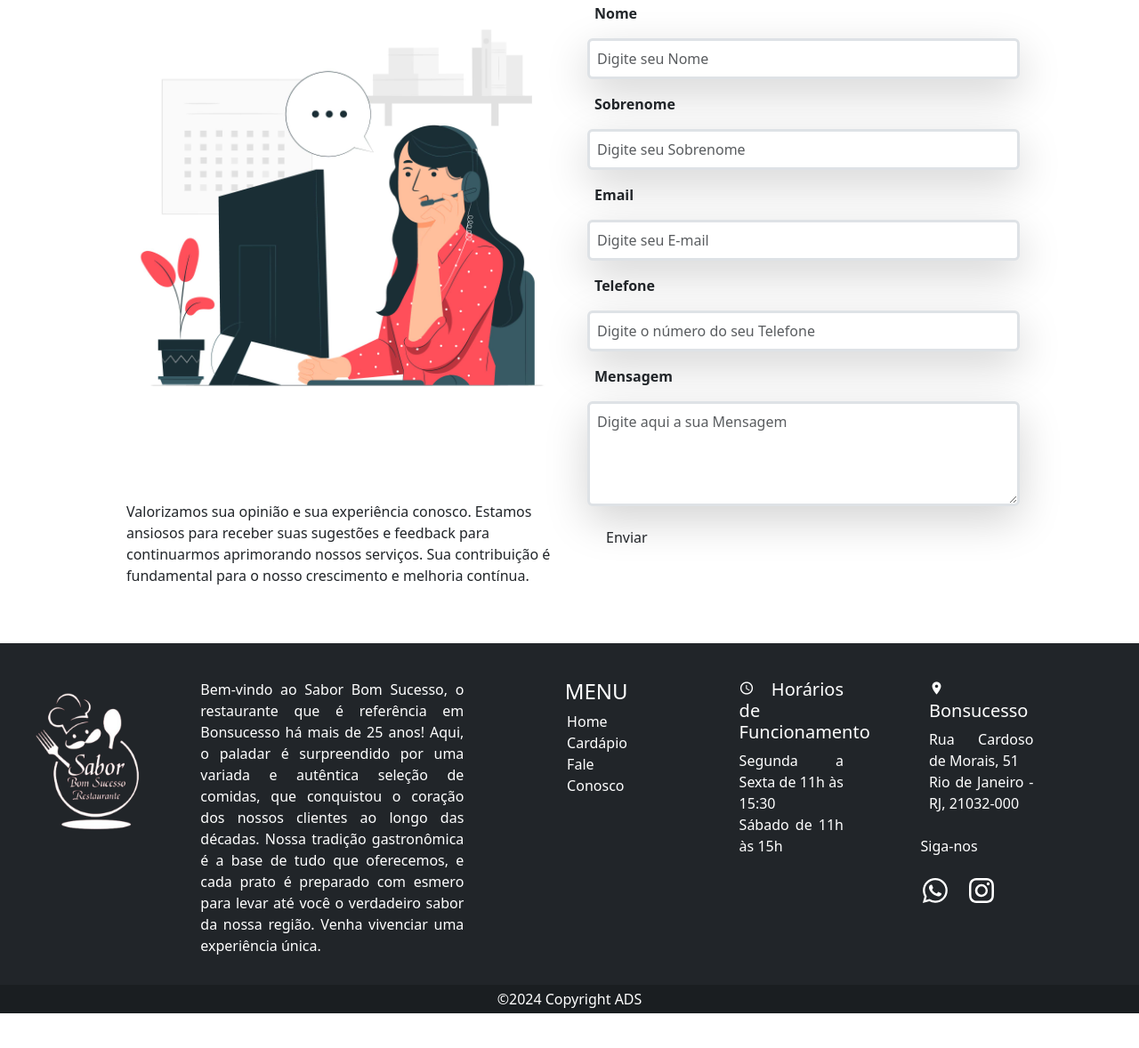
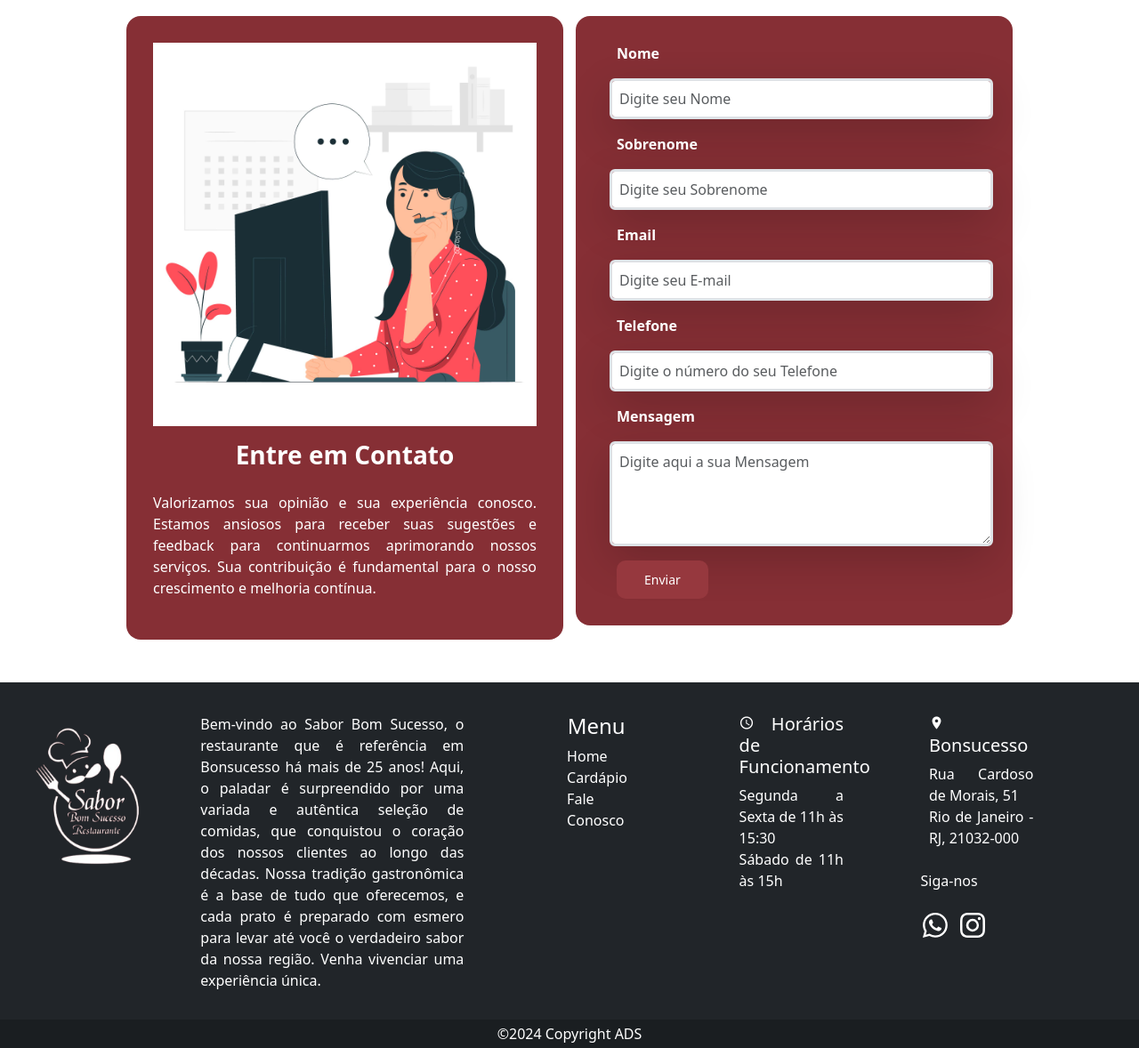
Before and after one commit to TheBrunoNow/Projeto-Sabor---UNISUAM, a plain HTML site: page contato.html in a window 1280 px wide. Shown: the part 180-1358 px from the top of the page at 89% size. Before the commit the page ends 1319 px from the top, so only its background shows below. Drawn offline with nearby package versions, Linux system fonts and the light colour scheme.

Commit message:
Add files via upload

```diff
--- a/css/style.css
+++ b/css/style.css
@@ -202,18 +202,6 @@ body.dark {
     height: 20px; /* define a altura */
     background-color: #fff;
 }
-
-
-/*Define uma cor especifica para o icone do*/
-.icon_insta_footer a{
-    color: white;
-    transition: .5s ease-in-out;/* faz uma animação transicionando o hover ou QUALQUER outra coisa*/
-}
-.icon_insta_footer a:hover{ /* altera a cor do icone do instagram para a cor desejada*/
-    color: #862F35;
-}
-
-
 /* Ajuste conforme a altura da barra de navegação */
 
 main {
@@ -221,8 +209,7 @@ main {
 }
 
 
-
-/*Footer*/
+/*------------------Footer-----------------------------*/
 
 /*isso deixa o footer sempre no fundo sem precisar de conteudo para empurrar ele*/
 .wrapper {
@@ -239,10 +226,10 @@ main {
     width: 150px;
 }
 .footer{
-    padding-top: 40px;
+    padding-top: 35px;
 }
 .social-midia-footer a {
-    margin-left: 20px;
+    margin-left: 10px;
     color: white;
 }
 .social-midia-footer a:hover {
@@ -253,9 +240,6 @@ main {
 }
 .info-footer li{
  list-style: none;
-}
-.footer h4{
-    text-transform: uppercase;
 }
 .info-footer li a {
     color: white;
@@ -322,3 +306,60 @@ main {
     transition: all 0.3s ease;
 
 }
+
+
+
+
+
+
+    /*--------------------------------CONTATO---------------------------------*/
+
+
+
+/*Personalização do formulario*/
+
+.container_formulario {
+    max-width: 500px;
+    margin-top: 15px;
+    margin-right: auto;
+    margin-left: -5px;
+    background-color: #862F35;
+    padding: 30px;
+    border-radius: 16px;
+}
+
+.container_informativo {
+    max-width: 500px;
+    margin-top: 15px;
+    margin-right: -5px;
+    margin-left: auto;
+    background-color: #862F35;
+    padding: 30px;
+    border-radius: 16px;
+}
+
+.texto_formulario{
+    color: #fff;
+}
+
+
+.botao_formulario{
+    background-color: #96383e;
+    color: #fff;
+    font-size: 14px;
+    padding: 10px 30px;
+    border-radius: 10px;
+    text-decoration: none;
+    transition: 0.5s ease-in-out;
+}
+
+.botao_formulario:hover{
+    background-color: #491d20;
+    color: #fff;
+
+}
+
+.texto_justificado_formulario{
+    text-align: justify;
+    color: #fff;
+  }
```
